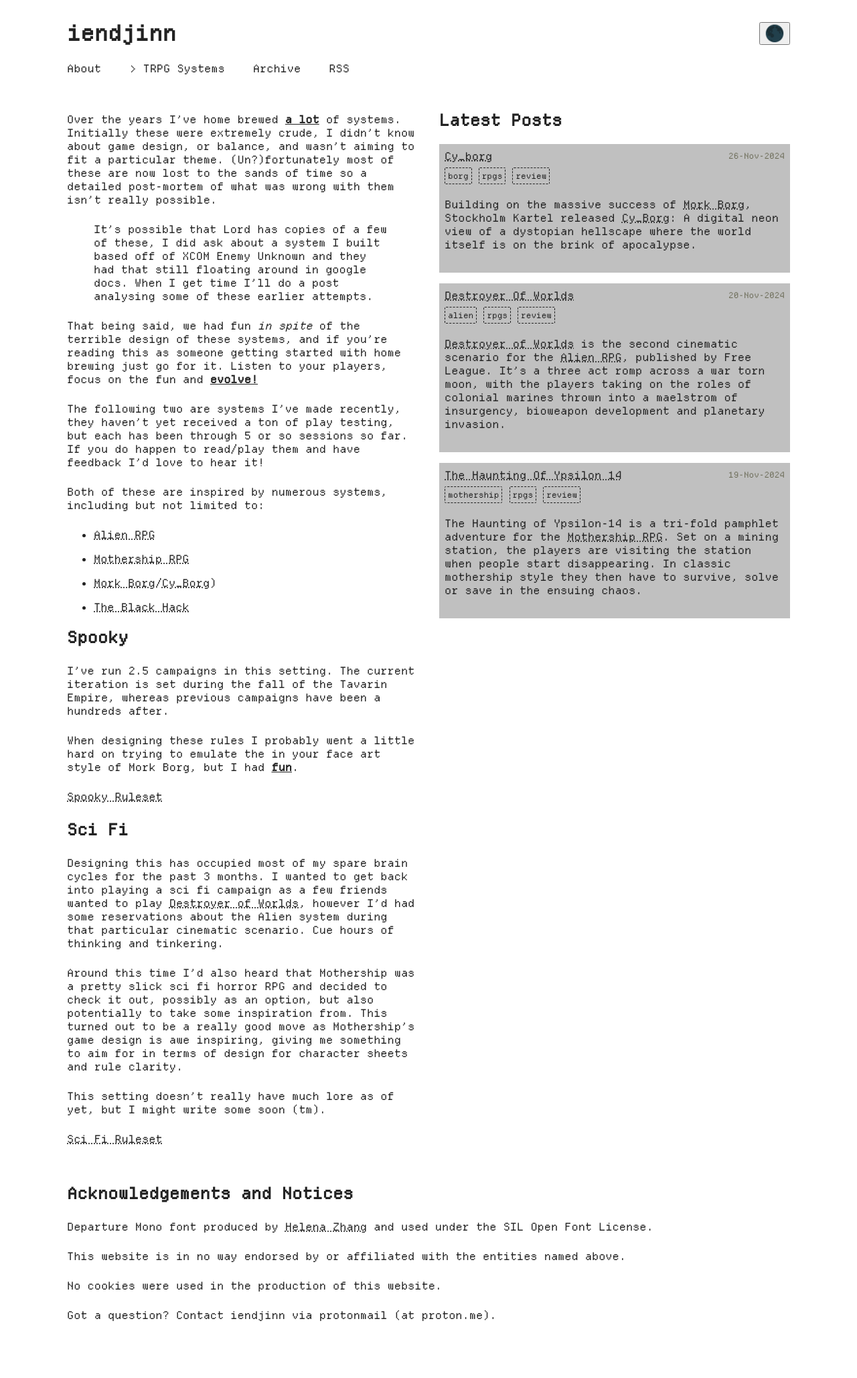
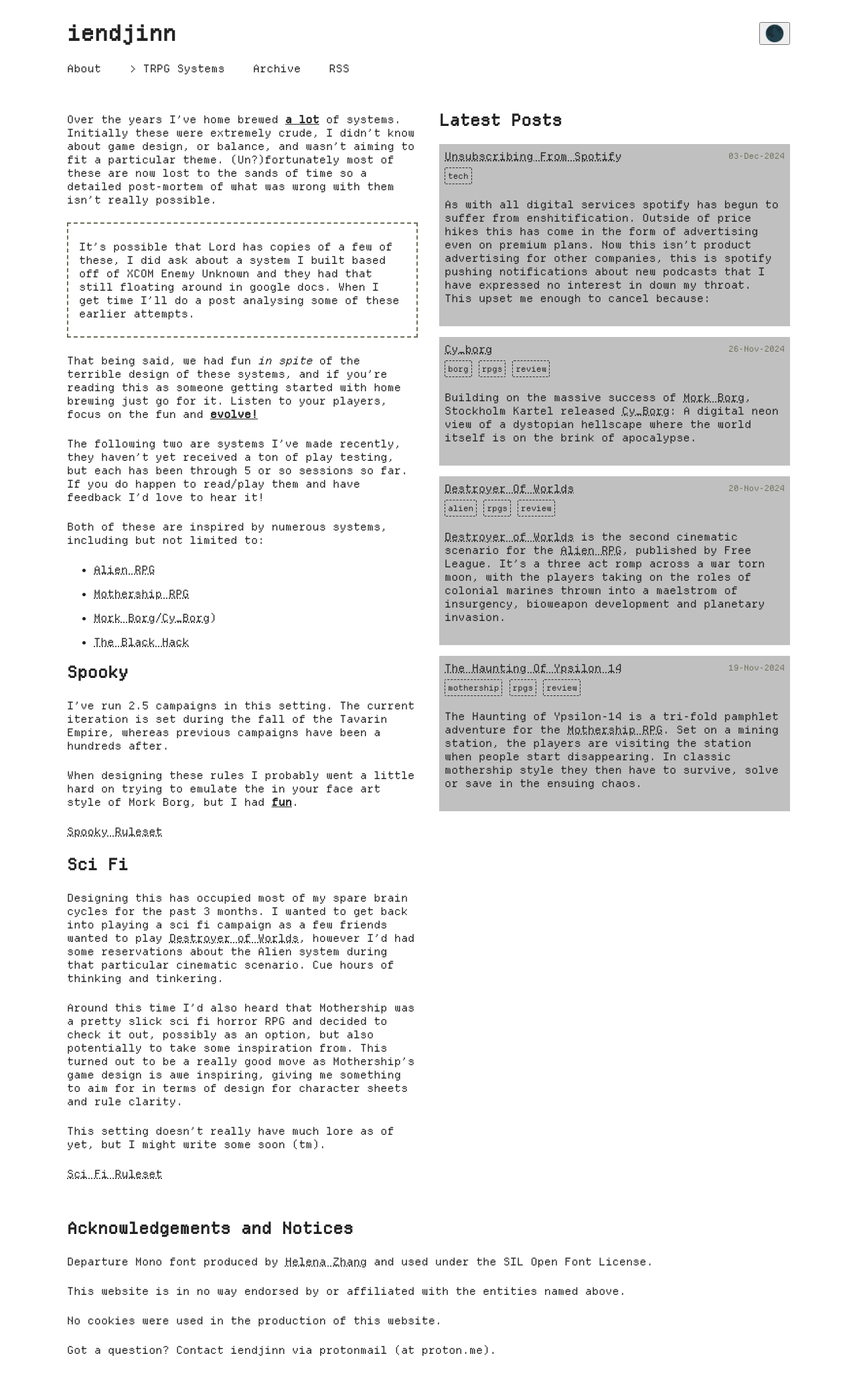
Before and after one commit to iendjinn/iendjinn, a Jekyll site: the page built from systems.markdown, in a window 1280 px wide. Shown: the whole page at 67% size. Built offline with Jekyll 4.4.1, drawn with Linux system fonts in a browser that asks for light colours; our own code applies the rules of GitHub Pages for plain Markdown files; before the commit the page ends 2005 px from its top, so only the background shows below that.

Commit message:
feat: spotify post

```diff
--- /dev/null
+++ b/_posts/2024-12-03-Unsubscribing-from-spotify.markdown
@@ -0,0 +1,31 @@
+---
+layout: post
+tags: tech
+---
+
+As with all digital services spotify has begun to suffer from enshitification. Outside of price hikes this has come in the form of advertising even on premium plans. Now this isn't product advertising for other companies, this is spotify pushing notifications about new podcasts that I have expressed no interest in down my throat. This upset me enough to cancel because:
+
+- I have notifications turned off. I don't want them. **Ever**. Anything that disobeys this rule is banned.
+- If you're going to tell me about a podcast, you better make sure it's not one about AI productivity. Thou shalt not make a computer in the image of a man.
+
+### So what am I doing instead?
+
+I was very fortunate to discover I still had all of my old mp3s on an external HDD, so I already had music, I just needed a way to serve it. Enter [Navidrome](https://www.navidrome.org/), a music server supporting subsonic clients that runs on a raspberry pi.
+
+With Navidrome set up I started looking for a way to cache my music on my phone for when it was in airplane mode, which for me is 95% of the time as I trust my witch brick far less than I can throw it.
+
+>There's probably a whole segway here about phones and privacy. For now I'll stop with saying I can't root my daily driver for _reasons_ and since airplane mode has an actual purpose it's possible that android might respect it in most cases. At any rate, it's sufficient for my threat model.
+
+I solved this particularly problem with the [Symfonium](https://www.symfonium.app/) app, which supports subsonic and allows automatic caching of files. Honestly it's not often I like android apps, but this one is the bee's knees. It does what I want, it's configurable and free from cruft.
+
+### But what about discovery?
+
+One word: [bandcamp](https://bandcamp.com/).
+
+You probably won't find big names on it, but if they've got a big name you'll hear about them somewhere else anyway.
+
+Another big plus here is that if you buy music on bandcamp artists will generally get a bigger cut of the profits. On top of that downloading stuff from bandcamp is nice, it comes in a zip file. Which doesn't sound like much but when other sites make you download files individually it really makes a difference (I'm looking at you qobuz, no link 'cus this site falls into the necessary evil category).
+
+### Conclusion
+
+Another small step to reclaim the digital world from the rent seekers that have cannibalised it. It's not as hard as they want you to think it is.
--- a/assets/styles/style.css
+++ b/assets/styles/style.css
@@ -235,3 +235,9 @@ header {
 header a {
     text-decoration: none;
 }
+
+blockquote {
+    margin: 0;
+    padding: 0rem 1rem;
+    border: 2px dashed var(--stamp-color);
+}
```
